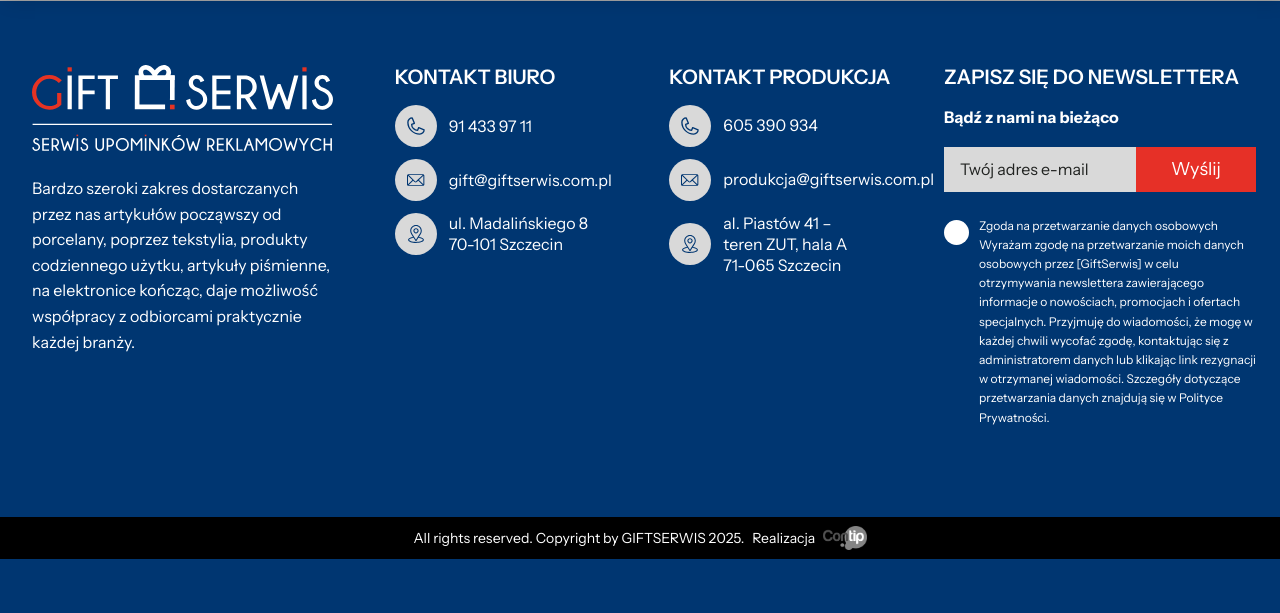
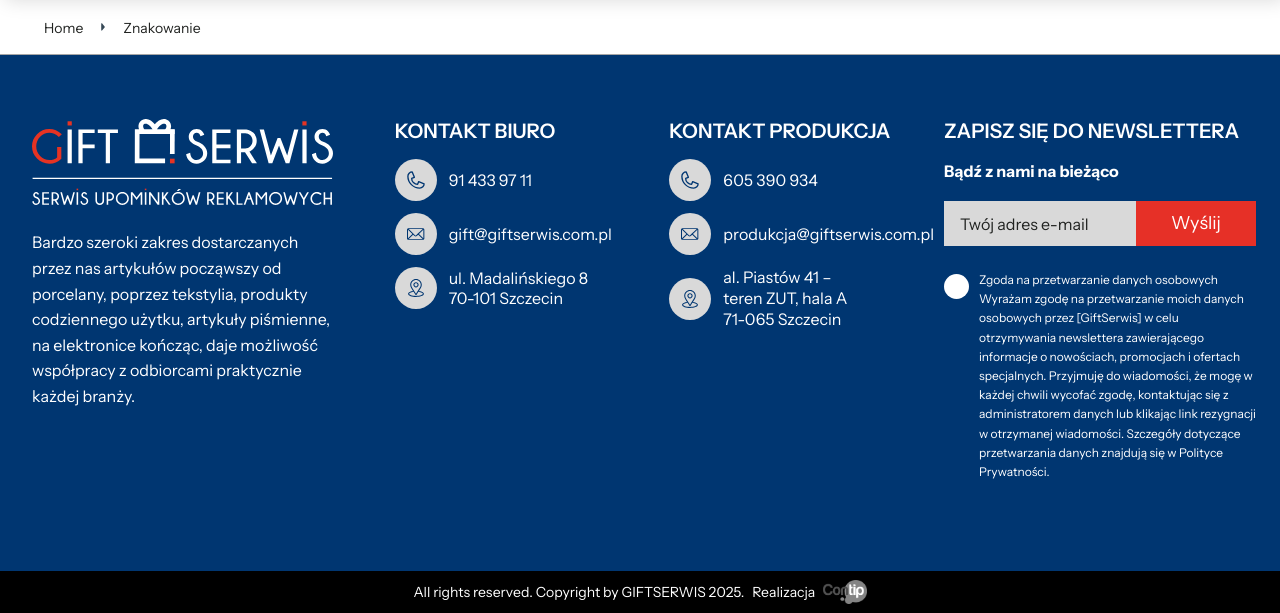
Before and after one commit to goldipl/GIFT-SERWIS, a PHP site: page /branding.php in a window 1280 px wide. Shown: the part 244-857 px from the top of the page. Before the commit the page ends 803 px from the top, so only its background shows below. Run offline with PHP 8.4, Linux system fonts and the light colour scheme; style sheets or scripts are compiled from the project's sources.

Commit message:
Add breadcrumbs to branding page and restructure imports

```diff
--- a/branding.php
+++ b/branding.php
@@ -16,7 +16,17 @@
             <?php include "./components/common/nav.php"; ?>
         </header>
         <main id="main-wrapper">
-            <?php include "./components/branding/branding.php"; ?>
+            <div class="breadcrumbs container">
+                <ul>
+                    <li class="breadcrumb-item">
+                        <a href="./index.php">Home</a>
+                    </li>
+                    <li class="breadcrumb-item">
+                        <span>Znakowanie</span>
+                    </li>
+                </ul>
+            </div>
+            <?php include "./components/branding/branding_content.php"; ?>
         </main>
         <footer>
             <?php include "./components/common/footer.php"; ?>
--- a/scss/main.scss
+++ b/scss/main.scss
@@ -51,3 +51,5 @@
 @import "./catalogs/catalogs";
 
 @import "./about_us/about_us";
+
+@import "./branding/branding";
```
Also changed, not shown: components/branding/branding_content.php (added), scss/branding/_branding.scss (added).
